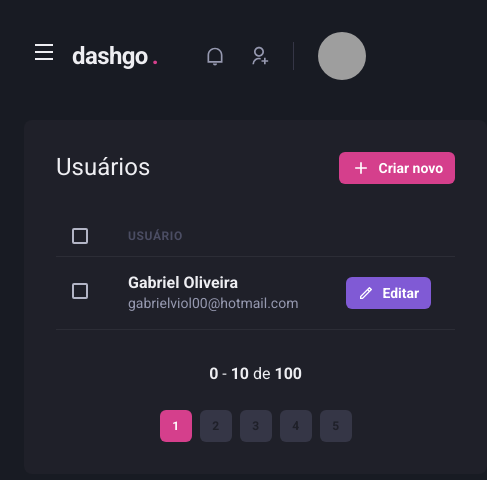
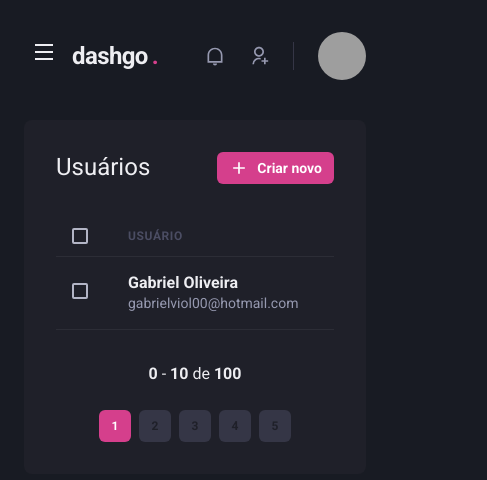
Before and after one commit to gabrielviol/Dashgo, a Next.js app: page /users in a window 390 px wide. Shown: the top 480 px of the page, 487 px wide, since content can reach past the window. Built offline with nearby package versions, Linux system fonts and the light colour scheme; grey boxes are pictures that could not be loaded.

Commit message:
responsiveness: login

```diff
--- a/src/pages/users/index.tsx
+++ b/src/pages/users/index.tsx
@@ -56,7 +56,6 @@
                 </Th>
                 <Th>Usuário</Th>
                 {isWideVersion && <Th>Data de cadastro</Th>}
-                <Th width="8"></Th>
               </Tr>
             </Thead>
             <Tbody>
@@ -73,17 +72,6 @@
                   </Box>
                 </Td>
                 {isWideVersion && <Td>25 de Novembro, 2022</Td>}
-                <Td>
-                  <Button
-                    as="a"
-                    size="sm"
-                    fontSize="sm"
-                    colorScheme="purple"
-                    leftIcon={<Icon as={RiPencilLine} fontSize="16" />}
-                  >
-                    Editar
-                  </Button>
-                </Td>
               </Tr>
             </Tbody>
           </Table>
```
Also changed, not shown: src/pages/users/create.tsx (+4 -4 lines).
